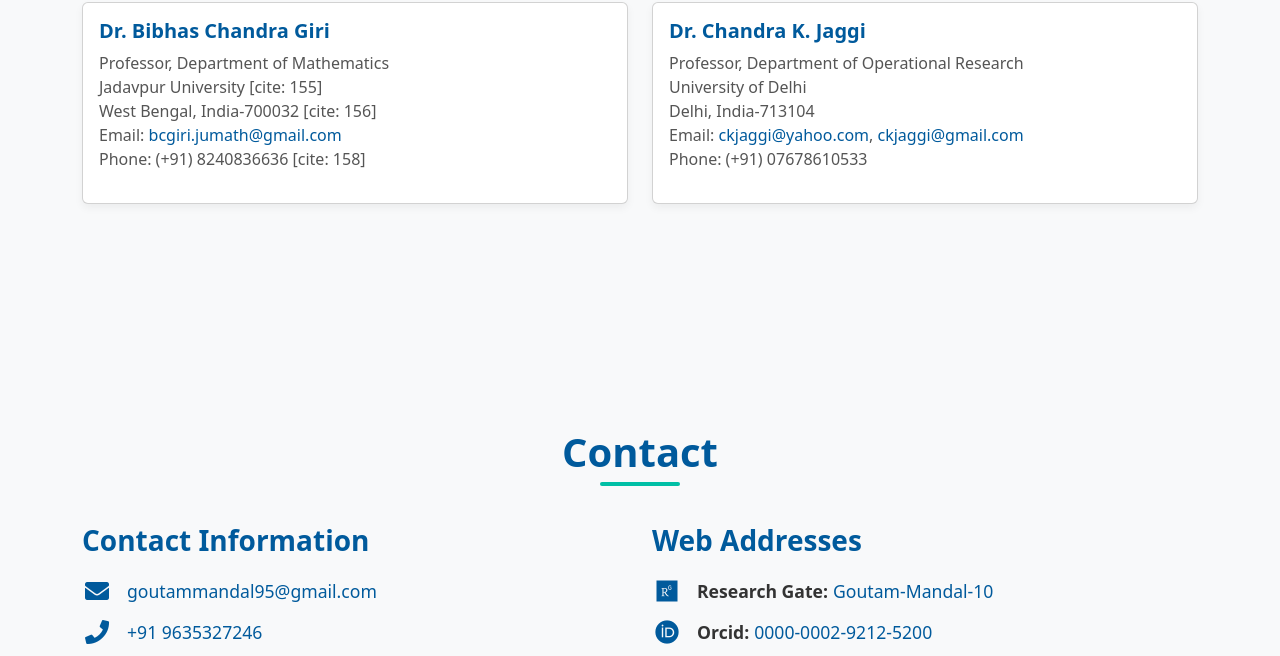
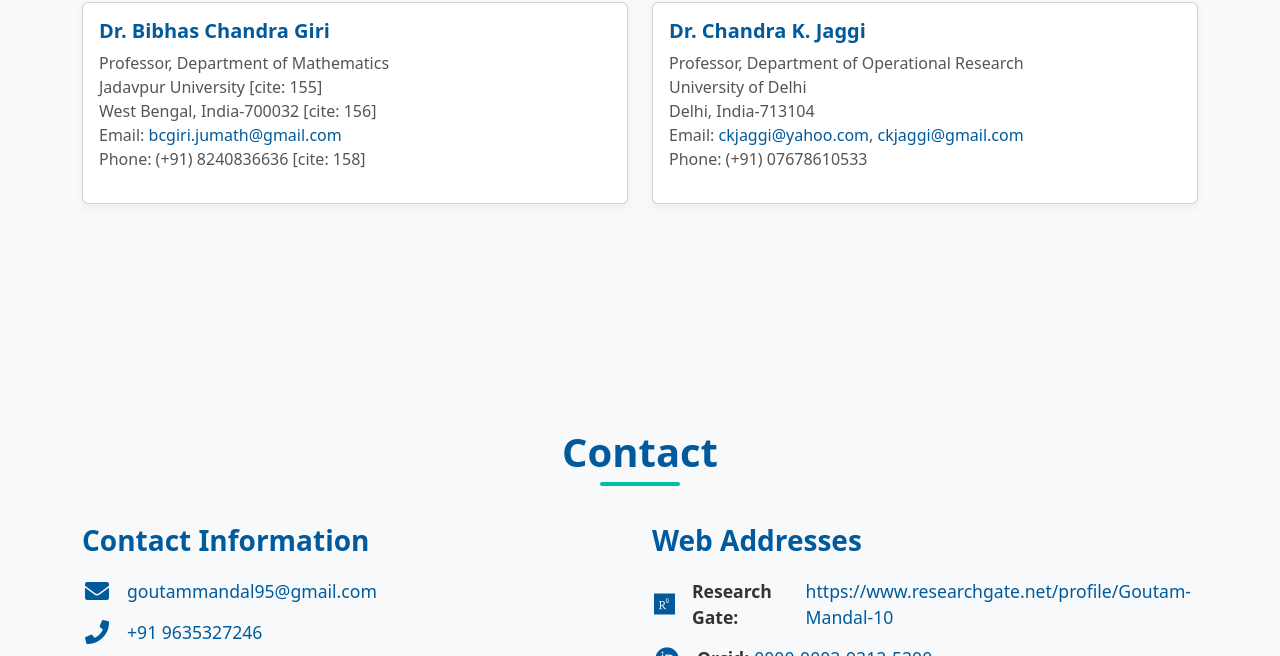
Before and after one commit to shubhankarparia/Goutam-Mandal_portfolio_website, a plain HTML site: page index.html in a window 1280 px wide. Shown: the part 11149-11805 px from the top of the page. Drawn offline with nearby package versions, Linux system fonts and the light colour scheme.

Commit message:
Update index.html

```diff
--- a/index.html
+++ b/index.html
@@ -757,7 +757,7 @@
                         <ul class="list-unstyled">
                             <li>
                                 <i class="fab fa-researchgate contact-icon"></i>
-                                <strong>Research Gate:</strong> <a href="https://www.researchgate.net/profile/Goutam-Mandal-10" target="_blank">Goutam-Mandal-10</a>
+                                <strong>Research Gate:</strong> <a href="https://www.researchgate.net/profile/Goutam-Mandal-10" target="_blank">https://www.researchgate.net/profile/Goutam-Mandal-10</a>
                             </li>
                             <li>
                                 <i class="fab fa-orcid contact-icon"></i>
```
